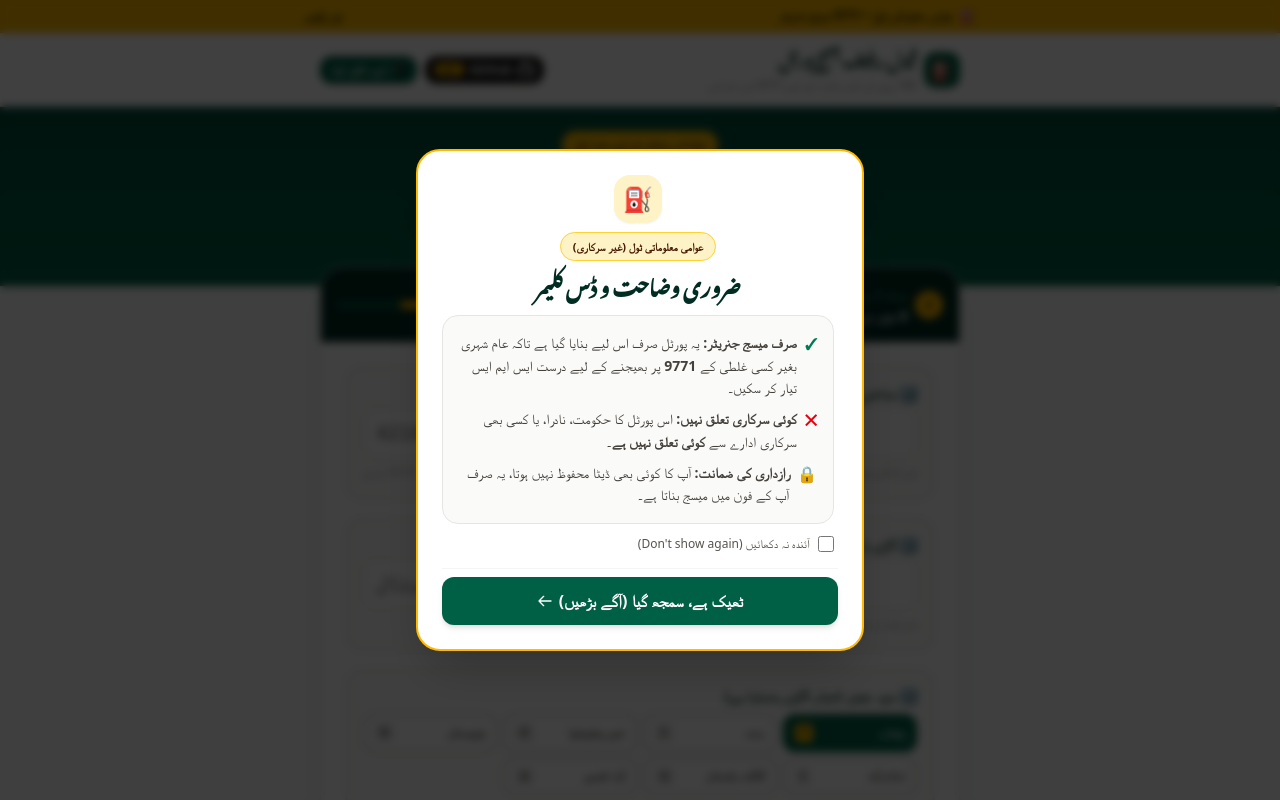
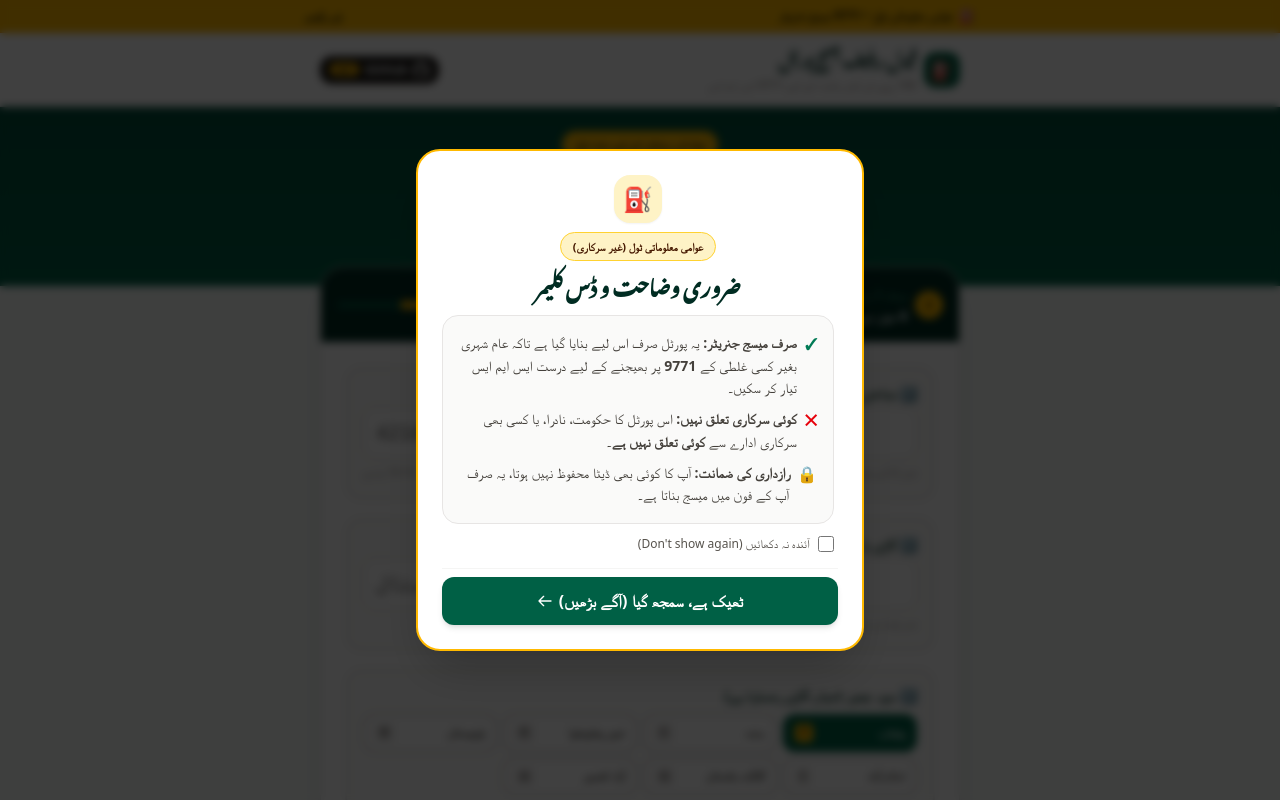
Before and after one commit to rktech0078/PM-Fuel-Relief-9771-Web-Portal---SMS-Generator, a Next.js app: page / in a window 1280 px wide. Shown: the top 800 px of the page. Built offline with nearby package versions, Linux system fonts and the light colour scheme; a web font is replaced by a local one.

Commit message:
Update page.tsx

```diff
--- a/app/page.tsx
+++ b/app/page.tsx
@@ -528,14 +528,13 @@ export default function HomePage() {
             </div>
           </div>
 
-          <div className="flex items-center gap-2 shrink-0">
-            {/* GitHub Link */}
+          {/* GitHub Link */}
             <a
               href="https://github.com/rktech0078/PM-Fuel-Relief-9771-Web-Portal---SMS-Generator"
               target="_blank"
               rel="noopener noreferrer"
               title="Open Source on GitHub – MIT License"
-              className="flex items-center gap-1.5 bg-stone-900 hover:bg-stone-700 active:scale-95 text-white px-2.5 py-1.5 rounded-xl text-xs font-bold transition cursor-pointer shadow-xs"
+              className="flex items-center gap-1.5 bg-stone-900 hover:bg-stone-700 active:scale-95 text-white px-2.5 py-1.5 rounded-xl text-xs font-bold transition cursor-pointer shadow-xs shrink-0"
             >
               {/* GitHub SVG Icon */}
               <svg
@@ -552,17 +551,6 @@ export default function HomePage() {
                 MIT
               </span>
             </a>
-
-            {/* Download App Button */}
-            <button
-              type="button"
-              onClick={() => setShowDownloadConfirm(true)}
-              className="bg-emerald-800 hover:bg-emerald-900 active:scale-95 text-white px-3 py-1.5 rounded-xl text-xs font-bold flex items-center gap-1 transition cursor-pointer shadow-xs"
-            >
-              <span>📲</span>
-              <span>ایپ ڈاؤن لوڈ</span>
-            </button>
-          </div>
 
         </div>
       </header>
```
